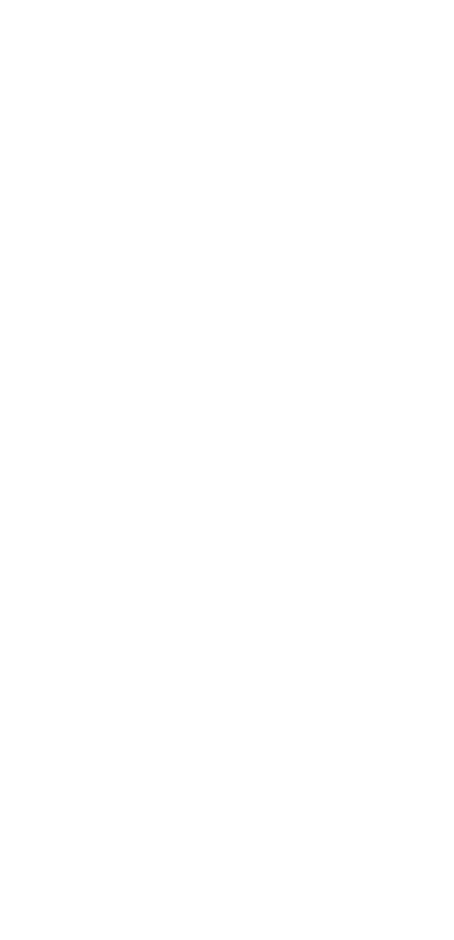
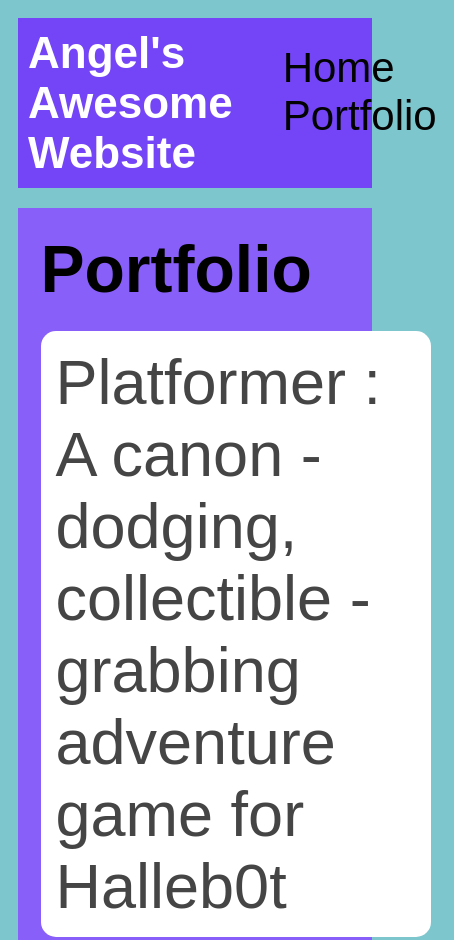
Before and after one commit to Queen-Angel/Queen-Angel.github.io, a plain HTML site: page portfolio.html in a window 390 px wide. Shown: the top 940 px of the page, 454 px wide, since content can reach past the window. Before the commit the page ends 844 px from the top, so only its background shows below. Drawn offline with Linux system fonts and the light colour scheme.

Commit message:
add portfolio.html file

```diff
--- a/portfolio.html
+++ b/portfolio.html
@@ -0,0 +1,33 @@
+<!DOCTYPE HTML>
+<html>
+    <head>
+        <title>Angel's Awesome Website</title>
+        <link rel="stylesheet" href="style.css"
+    </head>
+
+    <body>
+        <div id="all-contents">
+            <nav>
+                <h1>Angel's Awesome Website</h1>
+                <ul id="nav-ul">
+                    <li class="nav-li">
+                        <a class="nav-a" href="index.html">Home</a>
+                    </li>
+                    <li class="nav-li">
+                        <a class="nav-a" href="portfolio.hmtl">Portfolio</a>
+                    </li>
+                </ul>
+            </nav>
+            <main>
+                <div class="content">
+                    <h1>Portfolio</h1>
+                    <ul id="portfolio">
+                        <li><a href="projects/platformer/">Platformer : A canon - dodging, collectible - grabbing adventure game for Halleb0t</a></li>
+                        <li><a href="projects/bouncing-box/">Bouncing Box : A project that gives you a taste of game development on the web </a></li>
+                        <li><a href="projects/circularity/">Circularity : A motion poem using random number generation and velocity applied to circle shapes...</a></li>
+                    </ul>
+                </div>
+            </main>
+        </div>
+    </body>
+</html>
--- a/style.css
+++ b/style.css
@@ -61,3 +61,78 @@ main {
 h2, h3 {
     margin: 0px;
 }
+
+/* portfolio styles */
+.content h1 {
+    color:black;
+}
+
+#portfolio {
+    list-style-type: none;
+    padding-left: 0;
+}
+
+#portfolio li {
+    background: #fff;
+    padding: 10px;
+    border-radius: 10px;
+    margin-bottom: 10px;
+}
+
+#portfolio li:hover {
+    background: #eee;
+}
+
+#portfolio a {
+    text-decoration: none;
+    color: #454545;
+}
+
+ /* responsive web design */
+ @media screen and (min-width: 120px) and (max-width: 1080px) {
+    main {
+        height: 100ch;
+        zoom: 1.5;
+        display: grid;
+    }
+
+    h1 {
+        font-size: 44px;
+    }
+
+    h2 {
+        font-size: 42px;
+    }
+
+    h3 {
+        font-size: 36px';
+    }
+
+    #all-contents {
+        height: 100ch;
+        margin: none;
+    }
+
+    a {
+        font-size: 42px;
+    }
+    .sidebar {
+        margin-right: 0px;
+        justify-content: center;
+        align-items:center;
+    }
+
+    .sidebar-img {
+        width: 100%;
+    }
+
+    p,
+    li {
+        font-size: 24px;
+    }
+
+    .content {
+        align-content: center;
+        justify-content: center;
+    }
+}
```
Also changed, not shown: index.html (+1 -0 lines).
